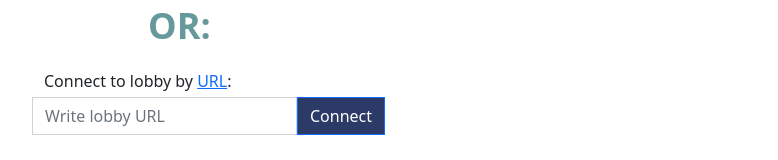
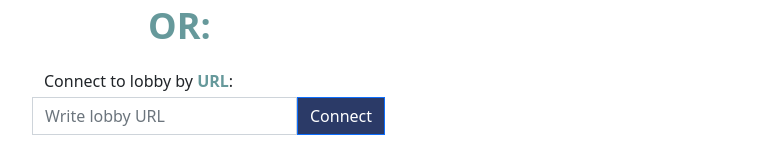
Before and after one commit to Yeeeeee1/pointing-poker, a React (Create React App) app in the folder pointing-poker/: page / in a window 1280 px wide. Shown: the part 298-458 px from the top of the page, without its empty margins (164-942 px from the left). Built offline with nearby package versions, Linux system fonts and the light colour scheme.

Commit message:
feat: main page layout

```diff
--- a/pointing-poker/src/components/MainPage/Main.tsx
+++ b/pointing-poker/src/components/MainPage/MainPage.tsx
@@ -1,7 +1,7 @@
 import React, { ReactElement } from "react";
 import { Button, Form, Col, Row } from "react-bootstrap";
 import "./mainPage.scss";
-import MainPageLogo from "../../shared/SVG/MainPageLogo";
+import MainPageLogo from "../../shared/BaseComponents/MainPageLogo/MainPageLogo";
 
 const MainPage = (): ReactElement => (
   <div className="mainPage">
@@ -21,7 +21,7 @@ const MainPage = (): ReactElement => (
     <div className="mainPageSection">
       <h2 className="mainPageTitle">OR:</h2>
       <p>
-        Connect to lobby by <a href="##">URL</a>:
+        Connect to lobby by <strong className="mainPageBoldText">URL</strong>:
       </p>
       <div className="mainPageControlsWrapper">
         <Form>
--- a/pointing-poker/src/components/MainPage/mainPage.scss
+++ b/pointing-poker/src/components/MainPage/mainPage.scss
@@ -1,4 +1,8 @@
 .mainPage {
+  &BoldText {
+    color: #66999B;
+  }
+
   &Col {
     padding: 0;
   }
--- a/pointing-poker/src/shared/SVG/mainPageLogo.css
+++ b/pointing-poker/src/shared/BaseComponents/MainPageLogo/mainPageLogo.css
@@ -14,10 +14,11 @@
 
 .mainPageLogo:hover .line {
     transform: rotate(15.3deg) translateY(-0.75rem);
+    stroke-width: 3;
 }
 
 .mainPageLogo:hover .card-part {
-    transform: scale(1.1);
+    transform: scale(1.06);
 }
 
 .mainPageLogo:hover .text {
--- a/pointing-poker/src/shared/globalVariables.ts
+++ b/pointing-poker/src/shared/globalVariables.ts
@@ -1,4 +1,4 @@
-import MainPage from "../components/MainPage/Main";
+import MainPage from "../components/MainPage/MainPage";
 import LobbyPage from "../components/LobbyPage/LobbyPage";
 import GamePage from "../components/GamePage/GamePage";
 import ErrorPage from "../components/ErrorPage/ErrorPage";
```
Also changed, not shown: pointing-poker/src/shared/BaseComponents/MainPageLogo/MainPageLogo.tsx (renamed from pointing-poker/src/shared/SVG/MainPageLogo.tsx), pointing-poker/src/styles/normalize.css, 1 other file (tests, documents, lock files or other folders).
